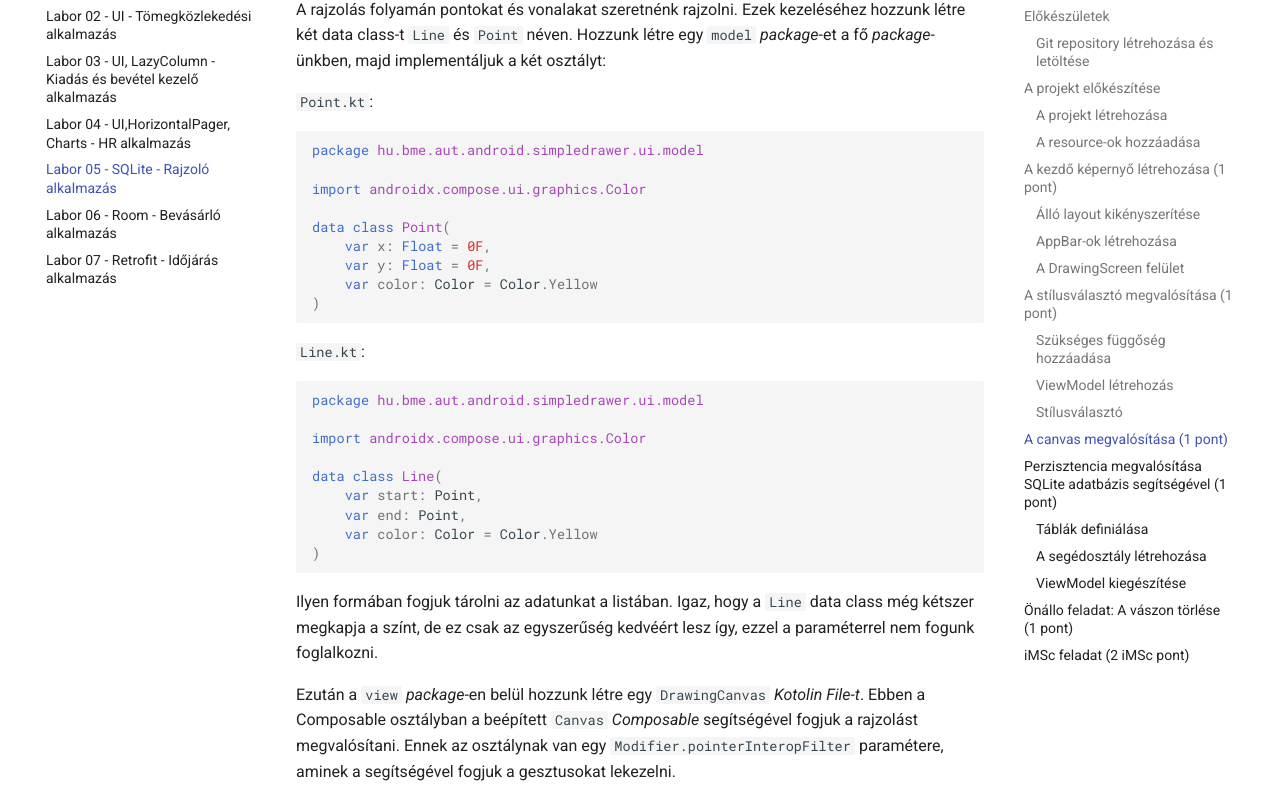
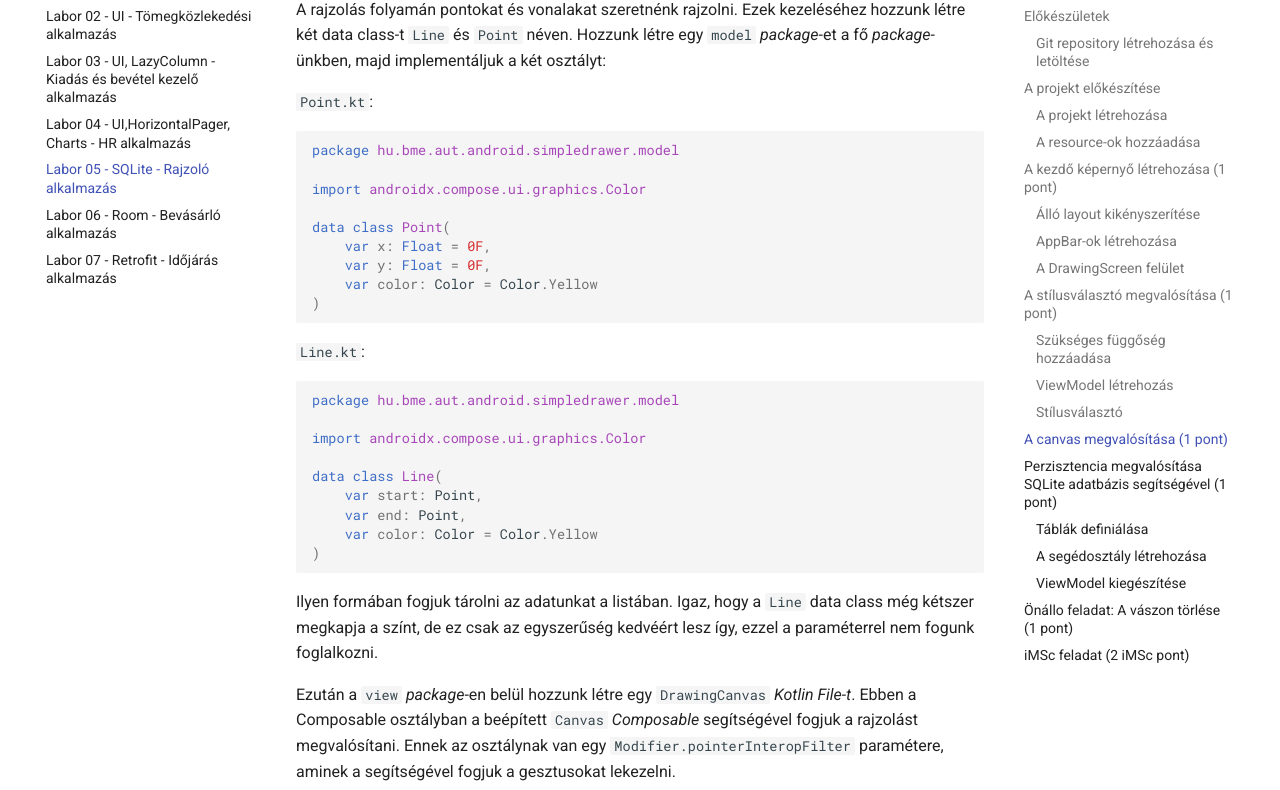
Before and after one commit to VIAUAD02/laborok, an MkDocs documentation site: the page built from docs/laborok/05-android-sqlite/index.md, in a window 1280 px wide and 1400 px high, scrolled down 11481 px. Shown: the part 119-909 px from the top of the window. Built offline with MkDocs 1.6.1 and Material for MkDocs 9.7.7, drawn with Linux system fonts in a browser that asks for light colours; comment, search, counter and statistics services are not loaded; some of the changed text lies outside the part shown.

Commit message:
lab05 typo fix

````diff
--- a/docs/laborok/05-android-sqlite/index.md
+++ b/docs/laborok/05-android-sqlite/index.md
@@ -502,7 +502,7 @@ A rajzolás folyamán pontokat és vonalakat szeretnénk rajzolni. Ezek kezelés
 `Point.kt`:
 
 ```kotlin
-package hu.bme.aut.android.simpledrawer.ui.model
+package hu.bme.aut.android.simpledrawer.model
 
 import androidx.compose.ui.graphics.Color
 
@@ -516,7 +516,7 @@ data class Point(
 `Line.kt`:
 
 ```kotlin
-package hu.bme.aut.android.simpledrawer.ui.model
+package hu.bme.aut.android.simpledrawer.model
 
 import androidx.compose.ui.graphics.Color
 
@@ -529,7 +529,7 @@ data class Line(
 
 Ilyen formában fogjuk tárolni az adatunkat a listában. Igaz, hogy a `Line` data class még kétszer megkapja a színt, de ez csak az egyszerűség kedvéért lesz így, ezzel a paraméterrel nem fogunk foglalkozni.
 
-Ezután a `view` *package*-en belül hozzunk létre egy `DrawingCanvas` *Kotolin File-t*. Ebben a Composable osztályban a beépített `Canvas` *Composable* segítségével fogjuk a rajzolást megvalósítani. Ennek az osztálynak van egy `Modifier.pointerInteropFilter` paramétere, aminek a segítségével fogjuk a gesztusokat lekezelni.
+Ezután a `view` *package*-en belül hozzunk létre egy `DrawingCanvas` *Kotlin File-t*. Ebben a Composable osztályban a beépített `Canvas` *Composable* segítségével fogjuk a rajzolást megvalósítani. Ennek az osztálynak van egy `Modifier.pointerInteropFilter` paramétere, aminek a segítségével fogjuk a gesztusokat lekezelni.
 
 ```kotlin
 package hu.bme.aut.android.simpledrawer.ui.view
````
Also changed, not shown: other parts of docs/laborok/05-android-sqlite/index.md (+2 -2 lines).
